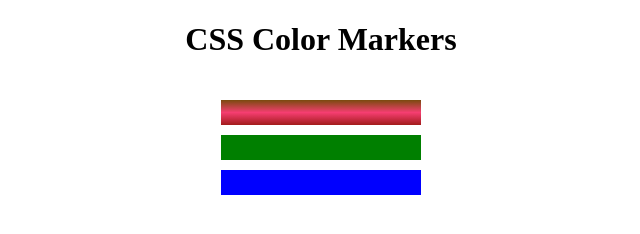
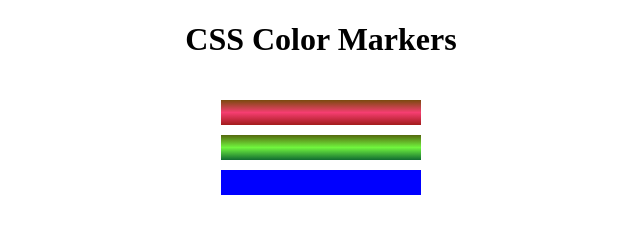
Before and after one commit to epdowsl/3-CSS-2-FreeCodeCamp, a plain HTML site: page index.html in a window 1280 px wide. Shown: the whole page, without its empty margins (319-959 px from the left). Drawn offline with Linux system fonts and the light colour scheme.

Commit message:
Modificando la clase green con la función linear-gradient con valores hexadecimales

```diff
--- a/style.css
+++ b/style.css
@@ -22,7 +22,7 @@ h1 {
 }
 
 .green {
-    background-color: #007F00;
+    background: linear-gradient(180deg, #55680D, #71F53E, #116C31);
 }
 
 .blue {
```
